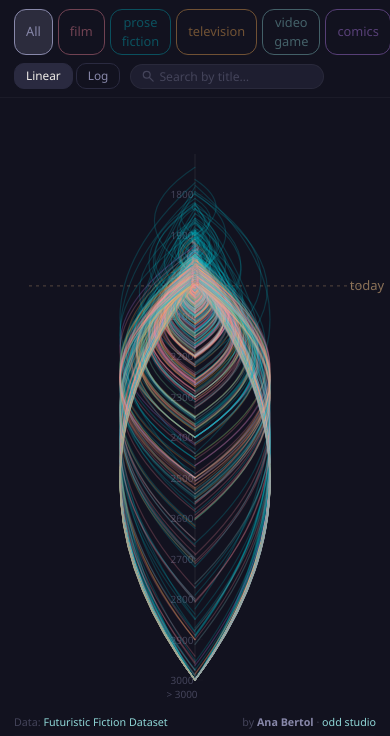
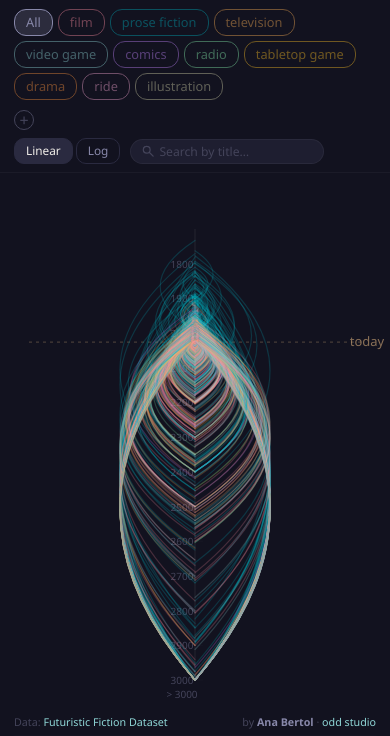
Before and after one commit to AnaBertol/sci-fi-timeline, a plain HTML site: page index.html in a window 390 px wide. Shown: the part 108-844 px from the top of the page. Drawn offline with nearby package versions, Linux system fonts and the light colour scheme.

Commit message:
Mobile filters: wrap to multiple lines instead of horizontal scroll

```diff
--- a/style.css
+++ b/style.css
@@ -524,23 +524,6 @@ body {
   /* Hide "Medium" / "Scale" labels to save space */
   .control-label { display: none; }
 
-  /* First control row: don't wrap, let filters scroll */
-  .control-row:first-child { flex-wrap: nowrap; }
-
-  /* Filter buttons scroll horizontally instead of wrapping */
-  #medium-filters {
-    flex: 1;
-    min-width: 0;
-    flex-wrap: nowrap;
-    overflow-x: auto;
-    -webkit-overflow-scrolling: touch;
-    touch-action: pan-x;
-    scrollbar-width: none;
-    /* Fade right edge to signal there's more content */
-    -webkit-mask-image: linear-gradient(to right, black 85%, transparent 100%);
-    mask-image: linear-gradient(to right, black 85%, transparent 100%);
-  }
-  #medium-filters::-webkit-scrollbar { display: none; }
 
   /* Bottom sheet */
   #info {
```
